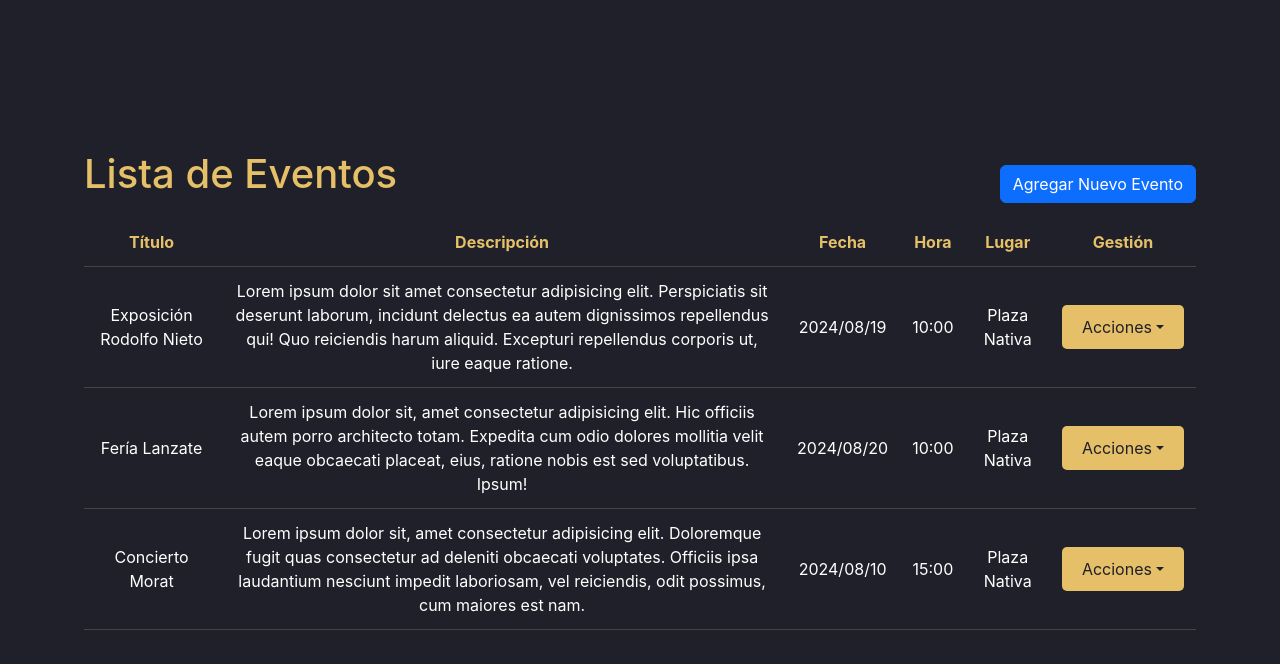
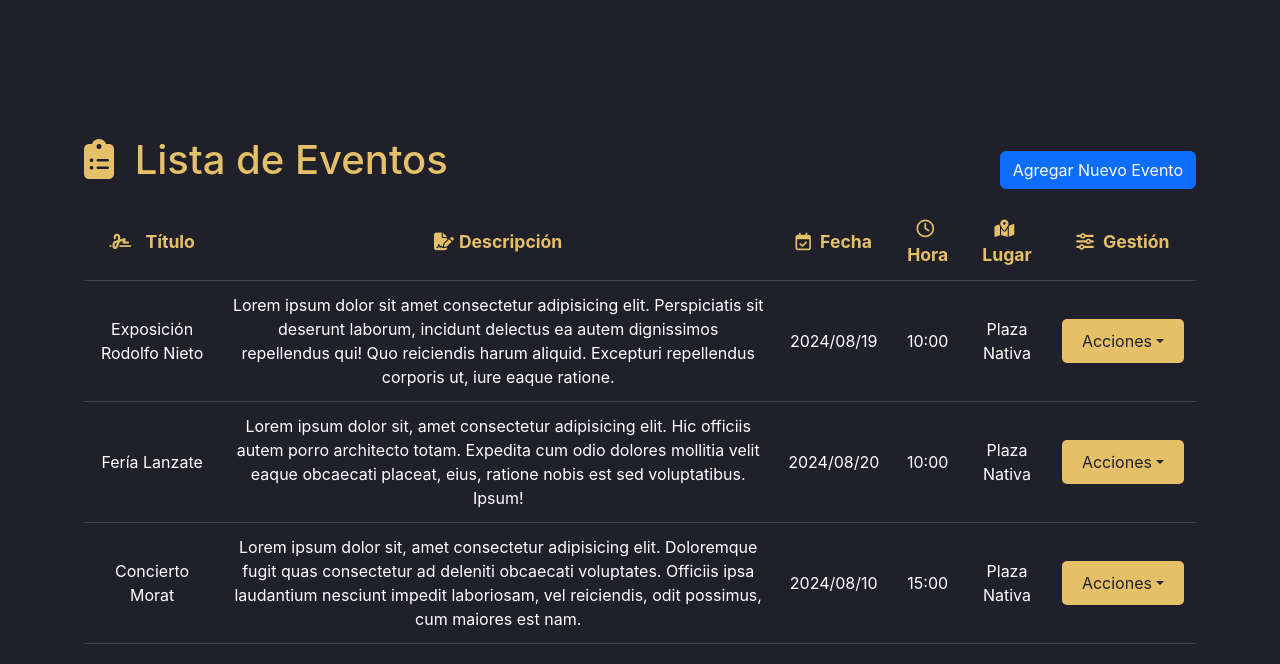
Before and after one commit to Jsrodriguez03/Challenge_GdE, a React (Vite) app: page /events in a window 1280 px wide. Shown: the top 664 px of the page. Built offline with nearby package versions, Linux system fonts and the light colour scheme.

Commit message:
Actualizando Funcionalidad del CRUD

```diff
--- a/src/components/EventList/EventList.css
+++ b/src/components/EventList/EventList.css
@@ -33,6 +33,12 @@
 
 .table th {
   color: #e6c068;
+  font-size: 1.1em;
+}
+
+.table th:nth-child(2),
+.table td:nth-child(2) {
+  width: 50%;
 }
 
 .btn-dropdown {
@@ -135,3 +141,9 @@
 .modal-buttons .btn {
   margin-left: 10px;
 }
+
+.form-error {
+  color: red;
+  margin: 10px auto;
+  font-size: 14px;
+}
--- a/src/components/EventList/EventList.jsx
+++ b/src/components/EventList/EventList.jsx
@@ -13,6 +13,8 @@ export default function EventList() {
     time: "",
     location: "",
   });
+  const [formError, setFormError] = useState("");
+  const [editEventId, setEditEventId] = useState(null);
 
   useEffect(() => {
     setEvents(eventsData);
@@ -25,17 +27,20 @@ export default function EventList() {
   };
 
   const handleUpdate = (id) => {
-    toast.info(`Actualizar evento con ID: ${id}`);
+    const eventToEdit = events.find((event) => event.id === id);
+    if (eventToEdit) {
+      setNewEvent(eventToEdit);
+      setEditEventId(id);
+      setShowForm(true);
+    }
   };
 
   const handleDelete = (id) => {
-    toast.error(`Eliminar evento con ID: ${id}`, {
-      theme: "colored",
-      style: {
-        backgroundColor: "#f44336",
-        color: "#fff",
-      },
-    });
+    if (window.confirm("¿Estás seguro de que quieres eliminar este evento?")) {
+      const updatedEvents = events.filter((event) => event.id !== id);
+      setEvents(updatedEvents);
+      toast.success("Evento eliminado exitosamente.");
+    }
   };
 
   const handleInputChange = (e) => {
@@ -44,10 +49,25 @@ export default function EventList() {
   };
 
   const handleSave = () => {
-    const newId = events.length ? events[events.length - 1].id + 1 : 1;
-    const eventToAdd = { id: newId, ...newEvent };
-    const updatedEvents = [...events, eventToAdd];
-    setEvents(updatedEvents);
+    const { title, description, date, time, location } = newEvent;
+    if (!title || !description || !date || !time || !location) {
+      setFormError("Por favor, complete todos los campos.");
+      return;
+    }
+
+    if (editEventId !== null) {
+      const updatedEvents = events.map((event) =>
+        event.id === editEventId ? { ...newEvent, id: editEventId } : event
+      );
+      setEvents(updatedEvents);
+      toast.success("Evento actualizado exitosamente.");
+    } else {
+      const newId = events.length ? events[events.length - 1].id + 1 : 1;
+      const eventToAdd = { id: newId, ...newEvent };
+      const updatedEvents = [...events, eventToAdd];
+      setEvents(updatedEvents);
+      toast.success("Evento guardado exitosamente.");
+    }
 
     setShowForm(false);
     setNewEvent({
@@ -57,16 +77,29 @@ export default function EventList() {
       time: "",
       location: "",
     });
+    setFormError("");
+    setEditEventId(null);
+  };
+
+  const handleShowForm = () => {
+    setFormError("");
+    setShowForm(true);
   };
 
   return (
     <div className="container-event-list">
       <div className="header-ManagementEvent">
-        <h1 className="title"> Lista de Eventos </h1>
+        <h1 className="title">
+          <i
+            className="fa-solid fa-clipboard-list"
+            style={{ marginRight: "10px" }}
+          ></i>{" "}
+          Lista de Eventos{" "}
+        </h1>
         <button
           type="button"
           className="btn btn-primary"
-          onClick={() => setShowForm(true)}
+          onClick={handleShowForm}
         >
           Agregar Nuevo Evento
         </button>
@@ -75,12 +108,54 @@ export default function EventList() {
       <table className="table">
         <thead>
           <tr>
-            <th scope="col">Título</th>
-            <th scope="col">Descripción</th>
-            <th scope="col">Fecha</th>
-            <th scope="col">Hora</th>
-            <th scope="col">Lugar</th>
-            <th scope="col">Gestión</th>
+            <th scope="col">
+              {" "}
+              <i
+                className="fa-solid fa-signature"
+                style={{ marginRight: "10px" }}
+              ></i>{" "}
+              Título
+            </th>
+            <th scope="col">
+              {" "}
+              <i
+                className="fa-solid fa-file-signature"
+                style={{ marginRight: "5px" }}
+              ></i>
+              Descripción
+            </th>
+            <th scope="col">
+              {" "}
+              <i
+                className="fa-regular fa-calendar-check"
+                style={{ marginRight: "5px" }}
+              ></i>{" "}
+              Fecha
+            </th>
+            <th scope="col">
+              {" "}
+              <i
+                className="fa-regular fa-clock"
+                style={{ marginRight: "5px" }}
+              ></i>{" "}
+              Hora
+            </th>
+            <th scope="col">
+              {" "}
+              <i
+                className="fa-solid fa-map-location-dot"
+                style={{ marginRight: "5px" }}
+              ></i>{" "}
+              Lugar
+            </th>
+            <th scope="col">
+              {" "}
+              <i
+                className="fa-solid fa-sliders"
+                style={{ marginRight: "5px" }}
+              ></i>{" "}
+              Gestión
+            </th>
           </tr>
         </thead>
         <tbody>
@@ -129,7 +204,11 @@ export default function EventList() {
       {showForm && (
         <div className="modal">
           <div className="modal-content">
-            <h2>Agregar Nuevo Evento</h2>
+            <h2>
+              {editEventId !== null
+                ? "Actualizar Evento"
+                : "Agregar Nuevo Evento"}
+            </h2>
             <form>
               <label>Título</label>
               <input
@@ -170,6 +249,8 @@ export default function EventList() {
                 onChange={handleInputChange}
               />
 
+              {formError && <div className="form-error">{formError}</div>}
+
               <div className="modal-buttons">
                 <button
                   type="button"
@@ -183,7 +264,7 @@ export default function EventList() {
                   className="btn btn-primary"
                   onClick={handleSave}
                 >
-                  Guardar
+                  {editEventId !== null ? "Actualizar" : "Guardar"}
                 </button>
               </div>
             </form>
```
